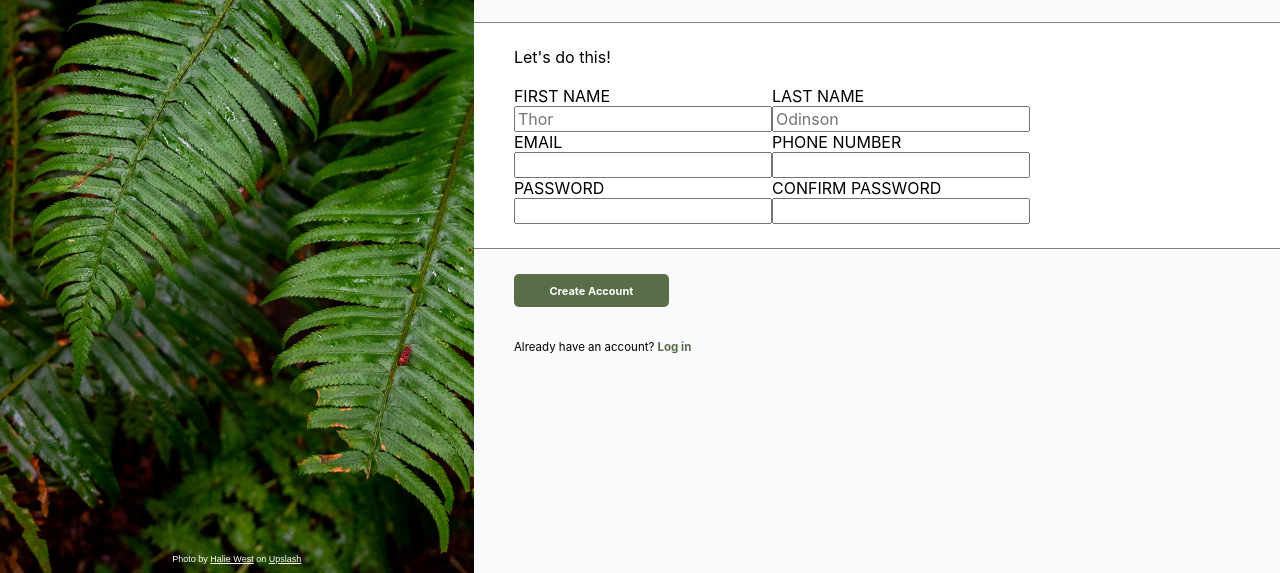
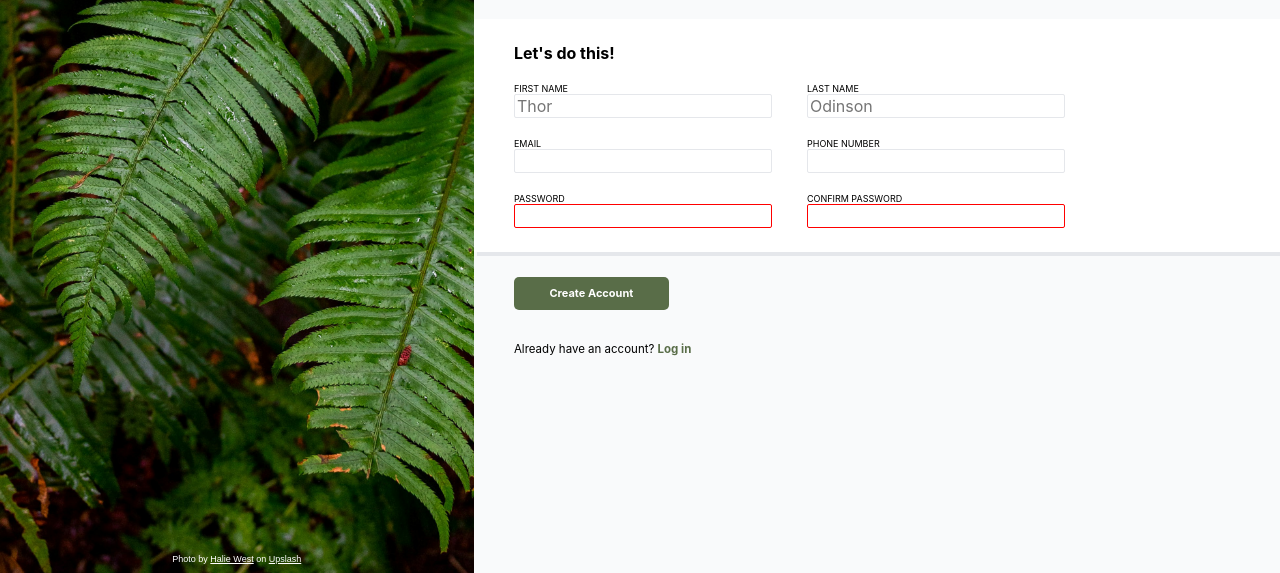
Before and after one commit to MidlifeMechanicus/sign-up-form, a plain HTML site: page index.html in a window 1280 px wide. Shown: the part 281-854 px from the top of the page. Drawn offline with Linux system fonts and the light colour scheme.

Commit message:
Format form including validations

```diff
--- a/index.html
+++ b/index.html
@@ -47,11 +47,11 @@
             </div>
             <div>
               <label for="password">PASSWORD</label>
-              <input type="password" id="password" name="password" required>
+              <input type="password" id="password" name="password" minlength="6" required>
             </div>
             <div>
               <label for="confirm_password">CONFIRM PASSWORD</label>
-              <input type="password" id="confirm_password" name="confirm_password" required>
+              <input type="password" id="confirm_password" name="confirm_password" minlength="6" required>
             </div>
           </form>
         </section>
--- a/style.css
+++ b/style.css
@@ -148,19 +148,47 @@ body {
       margin: 25px 0;
       padding-top: 3%;
       padding-bottom: 3%;
-      border-top: 1px solid grey;
-      border-bottom: 1px solid grey;
+      box-shadow: 3px 4px #E5E7EB;
       background-color: white;
+
+      p {
+        font-size: 16px;
+        font-weight: bold;
+      }
 
       form {
         display: flex;
         flex-wrap: wrap;
+
+        gap: 20px 35px;
+
         margin-top: 3%;
+
 
         div {
           display: flex;
           flex-direction: column;
           width: 40%;
+
+          label {
+            font-size: 9px;
+          }
+
+          input {
+            border: 1px solid #E5E7EB;
+            border-radius: 2px;
+            /* Need invalid and focus versions */
+          }
+
+          input:focus {
+            outline: none;
+            border-color: blue;
+            box-shadow: 3px 4px #E5E7EB;
+          }
+
+          input[type=password]:invalid {
+            border-color: red;
+          }
         }
       }
 
```
